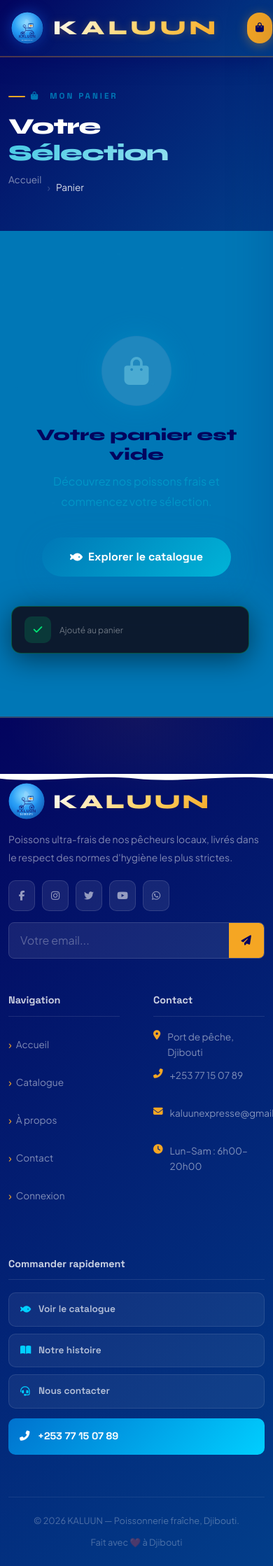
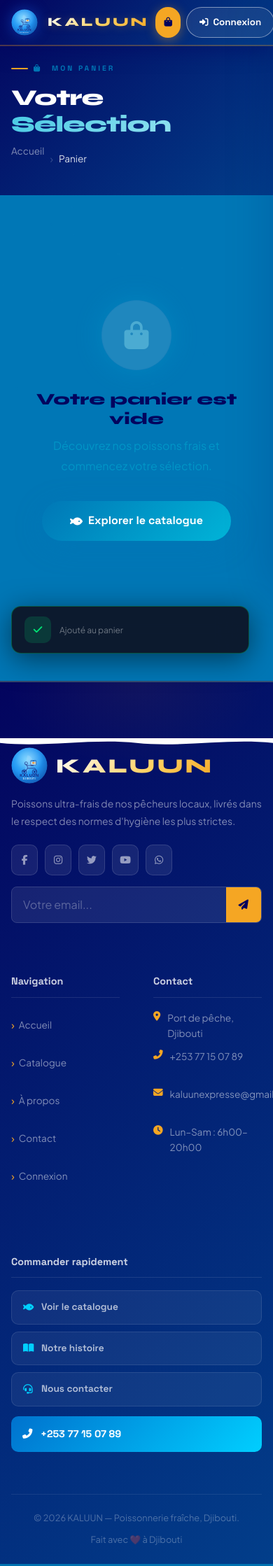
Before and after one commit to Kaluun/Kaluun, a Django app: page /panier/ in a window 390 px wide. Shown: the whole page at 70% size. Run offline with Django 4.2, Linux system fonts and the light colour scheme; parts of the project's set-up code (start-up, migrations or seed data) failed here and were passed over; some libraries are stand-ins or nearby versions.

Commit message:
fix: navbar visible sur mobile + responsive complet smartphone
- overflow-x: clip sur html (corrige position:fixed invisible sur iOS Safari)
- Navbar toujours visible sur mobile avec GPU layer force
- Hero, catalogue, panier, checkout, dashboard adaptés mobile
- Touch targets 44px partout
- Mobile nav overlay améliorée
- Anti-zoom iOS inputs (font-size: 16px)

Co-Authored-By: Claude Sonnet 4.6 <noreply@anthropic.com>

```diff
--- a/static/css/futuristic.css
+++ b/static/css/futuristic.css
@@ -1174,8 +1174,9 @@ select option { background: #fff; color: var(--t-dark); }
    Ensures no horizontal scroll at 375px on any page
    ═══════════════════════════════════════════════════════ */
 
-/* Prevent overflow globally */
-html, body { overflow-x: hidden; }
+/* Prevent overflow globally — NE PAS mettre overflow sur html (casse position:fixed sur iOS Safari) */
+body { overflow-x: hidden; }
+html { overflow-x: clip; }
 img { max-width: 100%; height: auto; }
 
 /* Minimum touch targets */
@@ -1309,3 +1310,176 @@ button, a, input[type="submit"], .k-nav-item, .adm-nav-item { min-height: 44px;
 @media(max-width:575px) {
   .order-conf-box { padding: 24px 16px; }
 }
+
+/* ══════════════════════════════════════════════════════════════
+   MOBILE COMPLET — KALUUN
+   Navbar toujours visible + tout fluide sur smartphone
+   ══════════════════════════════════════════════════════════════ */
+
+/* ── NAVBAR mobile — toujours visible ── */
+@media(max-width:991px) {
+  .k-nav {
+    padding: 0 16px;
+    -webkit-transform: translateZ(0); /* force GPU layer iOS */
+    transform: translateZ(0);
+    -webkit-backface-visibility: hidden;
+    backface-visibility: hidden;
+  }
+  .k-nav-inner {
+    height: 64px;
+    gap: 10px;
+  }
+  .k-logo-text { font-size: 1.1rem; letter-spacing: 3px; }
+  .k-logo img { width: 38px; height: 38px; }
+  .k-ham {
+    display: flex !important;
+    flex-shrink: 0;
+    width: 42px; height: 42px;
+  }
+  /* Panier compact */
+  .k-cart-btn { padding: 8px 12px; gap: 6px; font-size: .82rem; }
+  /* Dropdown user compact */
+  .k-nav-r { gap: 8px; flex-shrink: 0; }
+}
+
+/* ── Hero section mobile ── */
+@media(max-width:575px) {
+  .k-hero-left { padding: 90px 16px 44px; }
+  .k-hero-h1  { font-size: 2rem; letter-spacing: -.5px; }
+  .k-hero-right { height: 260px; }
+  .k-hero-sub { font-size: .9rem; }
+  .k-hero-stats { gap: 0; padding-top: 16px; }
+  .k-hstat { padding: 0 12px; }
+  .k-hstat-n { font-size: 1.4rem; }
+  .k-hstat-l { font-size: .62rem; }
+  .k-hero-ctas { flex-direction: column; gap: 10px; }
+  .cta-primary, .cta-secondary { width: 100%; justify-content: center; padding: 14px 20px; }
+}
+
+/* ── Sections générales ── */
+@media(max-width:575px) {
+  .k-sec { padding: 48px 0; }
+  .k-eyebrow { font-size: .65rem; }
+  h2, .k-sec h2 { font-size: 1.7rem !important; }
+  .container { padding-left: 16px; padding-right: 16px; }
+}
+
+/* ── Catalogue produits ── */
+@media(max-width:575px) {
+  .prod-grid { grid-template-columns: repeat(2,1fr); gap: 12px; }
+  .prod-body { padding: 12px 10px; }
+  .prod-name { font-size: .88rem; }
+  .prod-price { font-size: 1.1rem; }
+  .add-btn { padding: 7px 10px; font-size: .74rem; }
+}
+@media(max-width:360px) {
+  .prod-grid { grid-template-columns: 1fr; }
+}
+
+/* ── Panier panel mobile ── */
+@media(max-width:575px) {
+  .k-cart-panel { width: 100% !important; right: 0 !important; border-radius: 0 !important; }
+}
+
+/* ── Checkout mobile ── */
+@media(max-width:575px) {
+  .co-wrap { padding: 76px 0 40px; }
+  .co-card { padding: 18px 14px; border-radius: 16px; }
+  .co-summary { position: static !important; margin-top: 16px; padding: 18px 14px; }
+  .pay-choice, .wallet-grid { grid-template-columns: 1fr 1fr; gap: 10px; }
+  .pay-btn { padding: 16px 10px; }
+  .pay-btn-title { font-size: .88rem; }
+  .co-step-lbl { display: none; }
+  .co-step-num { width: 34px; height: 34px; font-size: .8rem; }
+  .co-step-bar { margin: 0 4px; }
+  .co-nav { flex-wrap: wrap; gap: 8px; }
+  .btn-next, .btn-prev { font-size: .86rem; padding: 12px 16px; }
+}
+
+/* ── Dashboard user mobile ── */
+@media(max-width:575px) {
+  .dash { padding: 72px 0 48px; }
+  .d-stat { padding: 14px 12px; }
+  .d-stat-val { font-size: 1.6rem; }
+  .d-panel { padding: 16px 13px; }
+  .d-tabs { width: 100%; overflow-x: auto; -webkit-overflow-scrolling: touch; }
+  .d-tab { flex-shrink: 0; padding: 8px 14px; font-size: .77rem; }
+  .d-order { padding: 12px; gap: 8px; flex-wrap: wrap; }
+  .d-order-total, .d-order-date { min-width: auto; }
+  .dash-header-title { font-size: 1.4rem; }
+  .container-fluid { padding: 0 12px !important; }
+}
+
+/* ── Page header (hero gris) ── */
+@media(max-width:575px) {
+  .k-ph { padding: 80px 0 30px !important; }
+  .k-ph h1 { font-size: 1.8rem !important; }
+}
+
+/* ── Footer mobile ── */
+@media(max-width:575px) {
+  .k-footer .row { gap: 24px 0; }
+  .k-footer [class*="col-"] { width: 100%; }
+  .k-fb-line { font-size: .78rem; }
+  .k-fb-line .d-flex { flex-direction: column; gap: 4px; text-align: center; }
+}
+
+/* ── Blog et About mobile ── */
+@media(max-width:575px) {
+  .histoire-photo-col { height: 240px; }
+  .histoire-text-col { padding: 24px 16px; }
+  .histoire-inner { grid-template-columns: 1fr; }
+  .k-feat { padding: 14px; }
+}
+
+/* ── Auth (connexion/inscription) mobile ── */
+@media(max-width:575px) {
+  .k-auth { padding: 80px 12px 48px; }
+  .k-auth-box { padding: 24px 16px; border-radius: 18px; }
+  .k-auth-title { font-size: 1.6rem; }
+}
+
+/* ── Admin mobile ── */
+@media(max-width:575px) {
+  .adm-topbar { height: 56px; padding: 0 12px; }
+  .adm-content { padding: 14px 10px 40px; }
+  .adm-stat { padding: 14px 12px; }
+  .adm-stat-val { font-size: 1.5rem; }
+  .adm-card { padding: 14px 12px; }
+}
+
+/* ── Empêcher le zoom iOS sur les inputs ── */
+@media(max-width:767px) {
+  input[type="text"],
+  input[type="email"],
+  input[type="tel"],
+  input[type="number"],
+  input[type="password"],
+  input[type="url"],
+  select, textarea { font-size: 16px !important; }
+}
+
+/* ── Smooth scroll natif ── */
+html { scroll-behavior: smooth; -webkit-overflow-scrolling: touch; }
+
+/* ── Touch friendly — espacement minimum 44px ── */
+.k-nl, .k-cart-btn, .k-ham, .btn-solid, .btn-ghost,
+.adm-nav-item, .d-nav-item, button { min-height: 44px; }
+
+/* ── Mobile nav overlay améliorée ── */
+.k-mnav .k-nl {
+  min-height: 60px;
+  width: 100%;
+  font-size: 1.2rem;
+  padding: 12px 32px;
+  border-radius: 12px;
+  margin: 2px 0;
+  justify-content: center;
+}
+.k-mnav .k-nl:hover, .k-mnav .k-nl:active {
+  background: rgba(255,255,255,.1);
+}
+@media(max-width:575px) {
+  .k-mnav { gap: 4px; }
+  .k-mnav .k-nl { font-size: 1.1rem; padding: 10px 24px; }
+}
```
